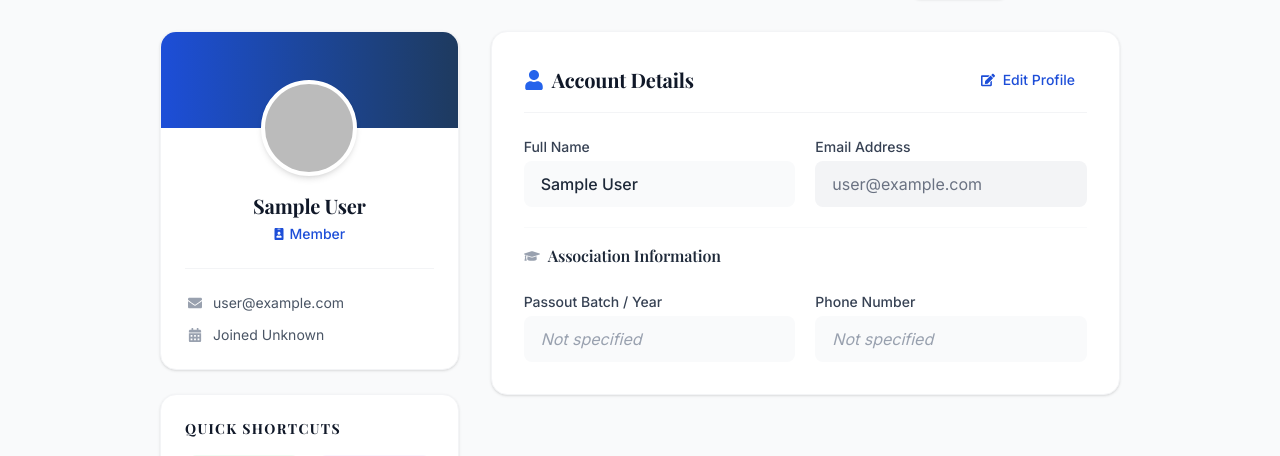
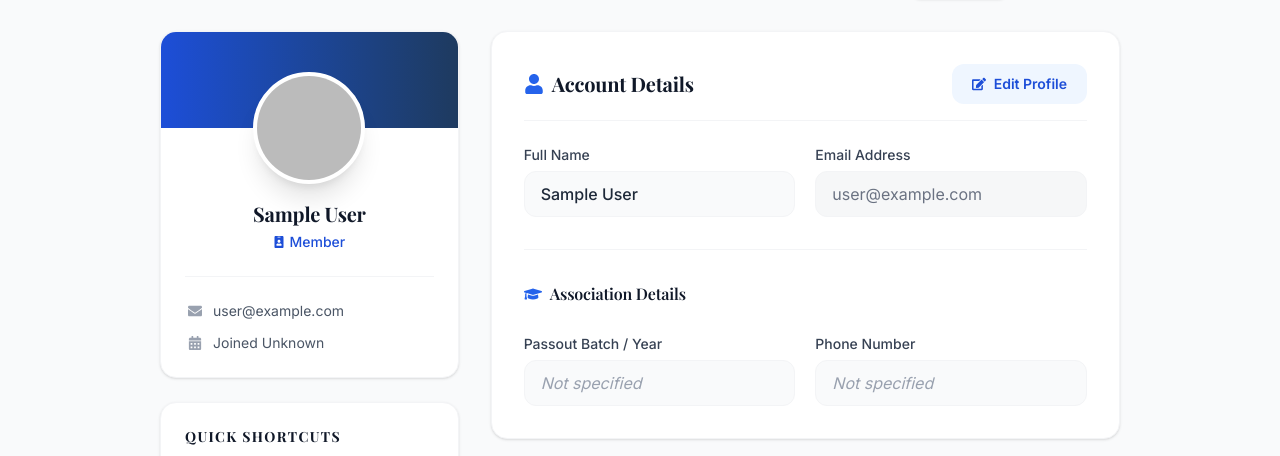
Before and after one commit to sadikmahmudadive/GBCECA-website, a React (Vite) app: page /dashboard in a window 1280 px wide. Shown: the part 135-591 px from the top of the page. Built offline with nearby package versions, Linux system fonts and the light colour scheme; no server answers; the database is empty; sample sign-in values are in the browser's storage.

Commit message:
feat: add profile image upload functionality to Dashboard and integrate Firebase storage

```diff
--- a/src/config/firebase.js
+++ b/src/config/firebase.js
@@ -1,6 +1,7 @@
 import { initializeApp } from 'firebase/app';
 import { getAuth } from 'firebase/auth';
 import { getFirestore } from 'firebase/firestore';
+import { getStorage } from 'firebase/storage';
 
 const firebaseConfig = {
   apiKey: import.meta.env.VITE_FIREBASE_API_KEY,
@@ -14,4 +15,5 @@ const firebaseConfig = {
 const app = initializeApp(firebaseConfig);
 export const auth = getAuth(app);
 export const db = getFirestore(app);
+export const storage = getStorage(app);
 export default app;
--- a/src/pages/Dashboard/Dashboard.jsx
+++ b/src/pages/Dashboard/Dashboard.jsx
@@ -1,9 +1,10 @@
-import { useState } from 'react';
+import { useState, useRef } from 'react';
 import { Link } from 'react-router-dom';
 import { motion } from 'framer-motion';
 import { updateProfile } from 'firebase/auth';
 import { doc, updateDoc } from 'firebase/firestore';
-import { db } from '../../config/firebase';
+import { ref, uploadBytes, getDownloadURL } from 'firebase/storage';
+import { db, storage } from '../../config/firebase';
 import { useAuth } from '../../contexts/AuthContext';
 import {
   FaUser,
@@ -18,7 +19,8 @@ import {
   FaTimes,
   FaIdBadge,
   FaPhoneAlt,
-  FaGraduationCap
+  FaGraduationCap,
+  FaCamera
 } from 'react-icons/fa';
 import toast from 'react-hot-toast';
 import PageTransition from '../../components/PageTransition';
@@ -28,6 +30,7 @@ const Dashboard = () => {
   const isAdmin = userData?.role === 'admin';
   const [isEditing, setIsEditing] = useState(false);
   const [isSaving, setIsSaving] = useState(false);
+  const fileInputRef = useRef(null);
 
   // Track editable fields
   const [formData, setFormData] = useState({
@@ -36,22 +39,45 @@ const Dashboard = () => {
     batch: userData?.batch || '',
   });
 
+  const [profileImageFile, setProfileImageFile] = useState(null);
+  const [profileImagePreview, setProfileImagePreview] = useState(currentUser?.photoURL || null);
+
+  const handleImageChange = (e) => {
+    if (e.target.files && e.target.files[0]) {
+      const file = e.target.files[0];
+      setProfileImageFile(file);
+      setProfileImagePreview(URL.createObjectURL(file));
+    }
+  };
+
   const handleUpdateProfile = async () => {
     setIsSaving(true);
     try {
-      if (formData.displayName !== currentUser.displayName) {
-        await updateProfile(currentUser, { displayName: formData.displayName });
+      let photoURL = currentUser?.photoURL;
+
+      // Ensure profile image gets uploaded if changed
+      if (profileImageFile) {
+        const imageRef = ref(storage, `users/${currentUser.uid}/profile_${Date.now()}`);
+        await uploadBytes(imageRef, profileImageFile);
+        photoURL = await getDownloadURL(imageRef);
+      }
+
+      // Update Auth profile
+      if (formData.displayName !== currentUser.displayName || photoURL !== currentUser.photoURL) {
+        await updateProfile(currentUser, { displayName: formData.displayName, photoURL });
       }
 
       const userRef = doc(db, 'users', currentUser.uid);
       await updateDoc(userRef, {
         displayName: formData.displayName,
         phone: formData.phone,
-        batch: formData.batch
+        batch: formData.batch,
+        photoURL: photoURL
       });
 
       toast.success('Profile updated successfully!');
       setIsEditing(false);
+      setProfileImageFile(null); // Clear selected file after save
       // Optional: Refresh page to get latest AuthContext data or rely on a snapshot listener in AuthContext ideally
     } catch (error) {
       toast.error('Failed to update profile.');
@@ -119,18 +145,43 @@ const Dashboard = () => {
                 <div className="h-24 bg-linear-to-r from-primary-600 to-primary-800"></div>
                 <div className="px-6 pb-6 relative">
                   <motion.div
-                    whileHover={{ scale: 1.1, rotate: 5 }}
+                    whileHover={{ scale: 1.05 }}
                     transition={{ type: "spring", stiffness: 300 }}
-                    className="w-24 h-24 rounded-full border-4 border-white bg-white shadow-md mx-auto -mt-12 flex items-center justify-center overflow-hidden relative cursor-pointer"
+                    className="w-28 h-28 rounded-full border-4 border-white bg-white shadow-xl mx-auto -mt-14 flex items-center justify-center overflow-hidden relative group"
                   >
-                    {currentUser?.photoURL ? (
-                      <img src={currentUser.photoURL} alt="Profile" className="w-full h-full object-cover" />
+                    {profileImagePreview ? (
+                      <img src={profileImagePreview} alt="Profile" className="w-full h-full object-cover" />
                     ) : (
-                      <div className="w-full h-full bg-primary-100 text-primary-700 text-3xl font-bold flex items-center justify-center">
+                      <div className="w-full h-full bg-linear-to-br from-primary-100 to-primary-200 text-primary-700 text-4xl font-bold flex items-center justify-center">
                         {getInitials(currentUser?.displayName)}
                       </div>
                     )}
+                    {isEditing && (
+                      <div
+                        className="absolute inset-0 bg-black/40 flex items-center justify-center opacity-0 group-hover:opacity-100 transition-opacity cursor-pointer backdrop-blur-sm"
+                        onClick={() => fileInputRef.current?.click()}
+                      >
+                        <FaCamera className="text-white text-2xl" />
+                      </div>
+                    )}
                   </motion.div>
+                  {isEditing && (
+                    <div className="text-center mt-3">
+                      <button
+                        onClick={() => fileInputRef.current?.click()}
+                        className="text-xs font-medium text-primary-600 hover:text-primary-700 bg-primary-50 px-3 py-1.5 rounded-full"
+                      >
+                        Change Photo
+                      </button>
+                      <input
+                        type="file"
+                        ref={fileInputRef}
+                        onChange={handleImageChange}
+                        accept="image/*"
+                        className="hidden"
+                      />
+                    </div>
+                  )}
 
                   <div className="text-center mt-4 mb-6">
                     <h2 className="text-xl font-bold text-gray-900">{currentUser?.displayName || 'User'}</h2>
@@ -194,12 +245,12 @@ const Dashboard = () => {
                   {!isEditing ? (
                     <button
                       onClick={() => setIsEditing(true)}
-                      className="text-sm flex items-center gap-2 text-primary-600 hover:text-primary-700 font-medium px-3 py-1.5 rounded-lg hover:bg-primary-50 transition-colors"
+                      className="text-sm flex items-center justify-center gap-2 text-primary-600 hover:text-primary-700 font-semibold px-5 py-2.5 rounded-xl bg-primary-50 hover:bg-primary-100 transition-colors w-full sm:w-auto"
                     >
                       <FaEdit /> Edit Profile
                     </button>
                   ) : (
-                    <div className="flex gap-2 w-full sm:w-auto">
+                    <div className="flex gap-3 w-full sm:w-auto">
                       <button
                         onClick={() => {
                           setIsEditing(false);
@@ -208,17 +259,19 @@ const Dashboard = () => {
                             phone: userData?.phone || '',
                             batch: userData?.batch || ''
                           });
+                          setProfileImagePreview(currentUser?.photoURL || null);
+                          setProfileImageFile(null);
                         }}
-                        className="flex-1 sm:flex-none justify-center text-sm flex items-center gap-2 text-gray-500 hover:text-gray-700 font-medium px-3 py-1.5 rounded-lg hover:bg-gray-100 transition-colors"
+                        className="flex-1 sm:flex-none justify-center text-sm flex items-center gap-2 text-gray-600 hover:text-gray-800 font-semibold px-5 py-2.5 rounded-xl bg-gray-100 hover:bg-gray-200 transition-colors"
                       >
                         <FaTimes /> Cancel
                       </button>
                       <button
                         onClick={handleUpdateProfile}
                         disabled={isSaving}
-                        className="flex-1 sm:flex-none justify-center text-sm flex items-center gap-2 bg-primary-600 text-white font-medium px-4 py-1.5 rounded-lg hover:bg-primary-700 transition-colors disabled:opacity-50"
+                        className="flex-1 sm:flex-none justify-center text-sm flex items-center gap-2 bg-primary-600 text-white font-semibold px-6 py-2.5 rounded-xl hover:bg-primary-700 transition-all disabled:opacity-50 shadow-md shadow-primary-600/20"
                       >
-                        {isSaving ? 'Saving...' : <><FaCheck /> Save</>}
+                        {isSaving ? 'Saving...' : <><FaCheck /> Save Changes</>}
                       </button>
                     </div>
                   )}
@@ -227,62 +280,62 @@ const Dashboard = () => {
                 <div className="space-y-5">
                   <div className="grid grid-cols-1 md:grid-cols-2 gap-5">
                     <div>
-                      <label className="block text-sm font-medium text-gray-700 mb-1">Full Name</label>
+                      <label className="block text-sm font-medium text-gray-700 mb-1.5">Full Name</label>
                       {isEditing ? (
                         <input
                           type="text"
                           value={formData.displayName}
                           onChange={(e) => setFormData({ ...formData, displayName: e.target.value })}
-                          className="w-full px-4 py-2 border border-gray-300 rounded-lg focus:ring-2 focus:ring-primary-500 focus:border-primary-500"
+                          className="w-full px-4 py-2.5 bg-white border border-gray-300 rounded-xl focus:ring-2 focus:ring-primary-500 focus:border-primary-500 transition-all outline-none"
                         />
                       ) : (
-                        <div className="px-4 py-2.5 bg-gray-50 rounded-lg text-gray-800 border border-transparent font-medium">
+                        <div className="px-4 py-2.5 bg-gray-50 rounded-xl text-gray-800 border border-gray-100 font-medium h-[46px] flex items-center">
                           {currentUser?.displayName || 'N/A'}
                         </div>
                       )}
                     </div>
                     <div>
-                      <label className="block text-sm font-medium text-gray-700 mb-1">Email Address</label>
-                      <div className="px-4 py-2.5 bg-gray-100 text-gray-500 rounded-lg border border-transparent cursor-not-allowed">
+                      <label className="block text-sm font-medium text-gray-700 mb-1.5">Email Address</label>
+                      <div className="px-4 py-2.5 bg-gray-100/70 text-gray-500 rounded-xl border border-gray-100 cursor-not-allowed h-[46px] flex items-center">
                         {currentUser?.email}
                       </div>
                     </div>
                   </div>
 
-                  <div className="grid grid-cols-1 md:grid-cols-2 gap-5 pt-4 border-t border-gray-50">
-                     <div className="md:col-span-2 mb-1">
-                        <h4 className="text-md font-semibold text-gray-800 flex items-center gap-2">
-                           <FaGraduationCap className="text-gray-400" /> Association Information
+                  <div className="grid grid-cols-1 md:grid-cols-2 gap-5 pt-8 border-t border-gray-100 mt-8">
+                     <div className="md:col-span-2 mb-2">
+                        <h4 className="text-md font-semibold text-gray-900 flex items-center gap-2">
+                           <FaGraduationCap className="text-primary-500 text-lg" /> Association Details
                         </h4>
                      </div>
                     <div>
-                      <label className="block text-sm font-medium text-gray-700 mb-1">Passout Batch / Year</label>
+                      <label className="block text-sm font-medium text-gray-700 mb-1.5">Passout Batch / Year</label>
                       {isEditing ? (
                         <input
                           type="text"
                           placeholder="e.g. 2015"
                           value={formData.batch}
                           onChange={(e) => setFormData({ ...formData, batch: e.target.value })}
-                          className="w-full px-4 py-2 border border-gray-300 rounded-lg focus:ring-2 focus:ring-primary-500 focus:border-primary-500"
+                          className="w-full px-4 py-2.5 bg-white border border-gray-300 rounded-xl focus:ring-2 focus:ring-primary-500 focus:border-primary-500 transition-all outline-none"
                         />
                       ) : (
-                        <div className="px-4 py-2.5 bg-gray-50 rounded-lg text-gray-800 border border-transparent">
+                        <div className="px-4 py-2.5 bg-gray-50 rounded-xl text-gray-800 border border-gray-100 h-[46px] flex items-center">
                           {userData?.batch || <span className="text-gray-400 italic">Not specified</span>}
                         </div>
                       )}
                     </div>
                     <div>
-                      <label className="block text-sm font-medium text-gray-700 mb-1">Phone Number</label>
+                      <label className="block text-sm font-medium text-gray-700 mb-1.5">Phone Number</label>
                       {isEditing ? (
                         <input
                           type="tel"
                           placeholder="+880..."
                           value={formData.phone}
                           onChange={(e) => setFormData({ ...formData, phone: e.target.value })}
-                          className="w-full px-4 py-2 border border-gray-300 rounded-lg focus:ring-2 focus:ring-primary-500 focus:border-primary-500"
+                          className="w-full px-4 py-2.5 bg-white border border-gray-300 rounded-xl focus:ring-2 focus:ring-primary-500 focus:border-primary-500 transition-all outline-none"
                         />
                       ) : (
-                        <div className="px-4 py-2.5 bg-gray-50 rounded-lg text-gray-800 border border-transparent">
+                        <div className="px-4 py-2.5 bg-gray-50 rounded-xl text-gray-800 border border-gray-100 h-[46px] flex items-center">
                           {userData?.phone || <span className="text-gray-400 italic">Not specified</span>}
                         </div>
                       )}
```
